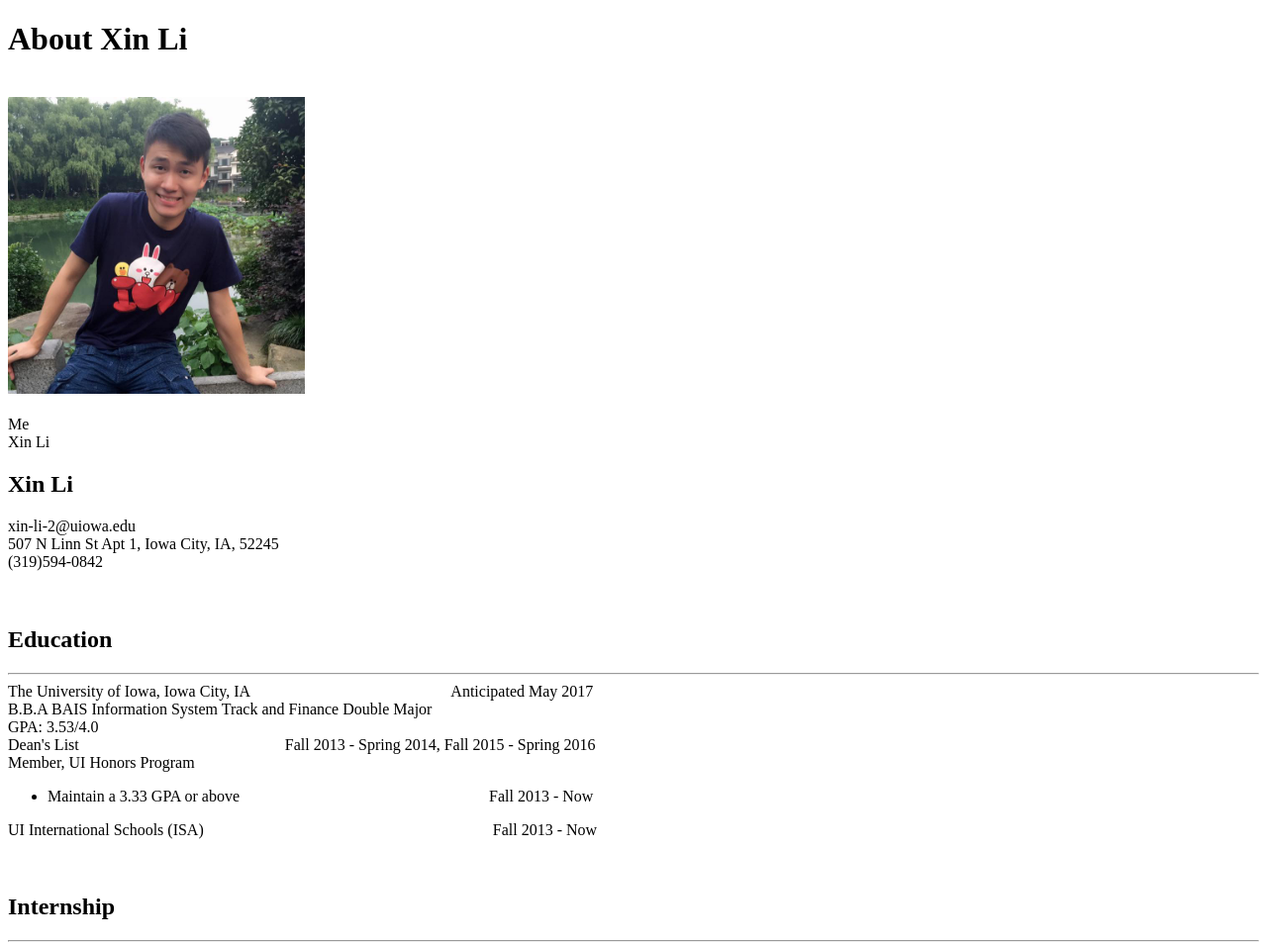
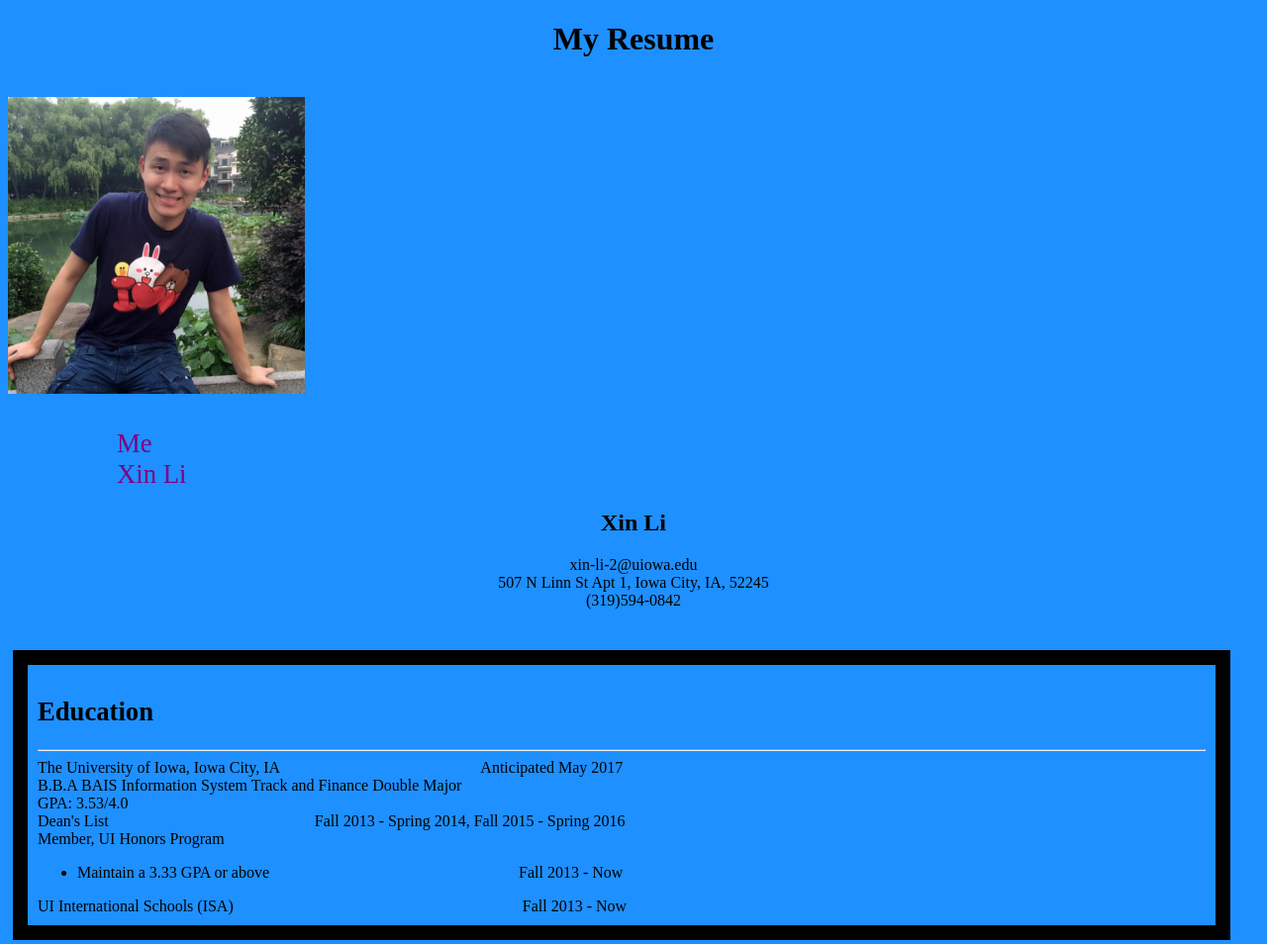
Before and after one commit to xavierli1248/HW2, a plain HTML site: page resume.html in a window 1280 px wide. Shown: the top 954 px of the page at 99% size. Drawn offline with Linux system fonts and the light colour scheme; files that its build step writes are made by us from their sources.

Commit message:
finished editing external stylesheet

```diff
--- a/resume.html
+++ b/resume.html
@@ -5,28 +5,26 @@
 <head>
 	<meta charset="UTF-8">
 	<title> Resume_Xin Li </title>
-	<link rel="stylesheet" type="text/css" media="screen" href="./css/xin.css" />
+	<link rel="stylesheet" type="text/css" href="xin.css" />
 </head>
 
 <body id="resume">
 
-<div id="wrap">
-
 <header>
 
-	<h1>About Xin Li</h1>
+	<h1>My Resume</h1>
 
 <br>
 
-        <div id="right">
-		<div class="photo_text"> <img class="photo" src="photo.jpg" alt="Photo of me" height="300" width="300">
-		<br><span> &nbsp; <br> Me <br>Xin Li</span></div></div>
+        <div id="left">
+		<img class="photo" src="photo.jpg" alt="Photo of me" height="300" width="300">
+		<br><div class="photo_text"> <span> &nbsp; <br> Me <br>Xin Li</span></div></div>
 
 </header>
 
-<div id="resume_content">
-	<div id="header">
-		<h2 class="print_title">Xin Li</h2>
+<div class="resume_content">
+	<div id="resume_header">
+		<h2>Xin Li</h2>
 		xin-li-2@uiowa.edu
 		<br>
 		507 N Linn St Apt 1, Iowa City, IA, 52245
@@ -36,6 +34,7 @@
 
 <br/><br/>
 
+<div id="border1">
 <h2 class="title">Education</h2>
 <hr/>
 The University of Iowa, Iowa City, IA &emsp; &emsp; &emsp; &emsp; &emsp; &emsp; &emsp; &emsp; &emsp; &emsp; Anticipated May 2017
@@ -49,8 +48,10 @@ Dean's List &emsp; &emsp; &emsp; &emsp; &emsp; &emsp; &emsp; &emsp; &emsp; &nbsp
 Member, UI Honors Program
 <ul><li>Maintain a 3.33 GPA or above &emsp; &emsp; &emsp; &emsp; &emsp; &emsp; &emsp; &emsp; &emsp; &emsp; &emsp; &emsp; &nbsp; Fall 2013 - Now</li></ul>
 UI International Schools (ISA) &emsp; &emsp; &emsp; &emsp; &emsp; &emsp; &emsp; &emsp; &emsp; &emsp; &emsp; &emsp; &emsp; &emsp; &nbsp; Fall 2013 - Now
+</div>
 <br/><br/><br/>
 
+<div id="border2">
 <h2 class="title">Internship</h2>
 <hr/>
 
@@ -60,8 +61,10 @@ China Construction Bank Training Center, Shanghai &emsp; &emsp; &emsp; &emsp; &e
 <li>Verified information of precious metal, foreign exchange and currencies</li>
 <li>Understood the operating process of banking system and the application of information system in modern banks</li>
 </ul>
+</div>
 <br/>
 
+<div id="border3">
 <h2 class="title">College Activities</h2>
 <hr/>
 
@@ -84,8 +87,10 @@ Member, Boltz Family Group &emsp; &emsp; &emsp; &emsp; &emsp; &emsp; &emsp; &ems
 <li>Went to American friends’ house to participate in Festival activities and culture discussions</li>
 <li>Studied the Bible with group members</li>
 </ul>
+</div>
 <br/>
 
+<div id="border4">
 <h2 class="title">Skills</h2>
 <hr/>
 <ul>
@@ -94,6 +99,7 @@ Member, Boltz Family Group &emsp; &emsp; &emsp; &emsp; &emsp; &emsp; &emsp; &ems
 <li>JAVA language, and programming with Eclipse and NetBeans</li>
 <li>Design and development of software and websites</li>
 </ul>
+</div>
 
 </div>
 
@@ -103,7 +109,6 @@ Member, Boltz Family Group &emsp; &emsp; &emsp; &emsp; &emsp; &emsp; &emsp; &ems
 	<p>&copy; 2016 Xin Li - This is an assignment for Software Design &amp; Development</p>
 </footer>
 
-</div>
 
 </body>
 </html>
--- a/xin.css
+++ b/xin.css
@@ -0,0 +1,12 @@
+body {background-color: DodgerBlue}
+#left {text-align:left;}
+.photo_text {font-size: 20pt; font-family: Times New Roman; padding-left: 110px; color: purple}
+#body {font-size: 16pt; font-family: Times New Roman;}
+#resume {font-size: 12pt; font-family: Times New Roman; text-align: center}
+.resume_content {text-align: left; text-justify: inter-word}
+#resume_header {text-align: center}
+.title {font-size: 20pt; font-weight: bold}
+#border1 {width: 1180px; border: 15px solid black; padding: 10px; margin: 5px}
+#border2 {width: 1180px; border: 15px solid yellow; padding: 10px; margin: 5px}
+#border3 {width: 1180px; border: 15px solid purple; padding: 10px; margin: 5px}
+#border4 {width: 1180px; border: 15px solid chartreuse; padding: 10px; margin: 5px}
```
Also changed, not shown: index.html (+5 -7 lines).
